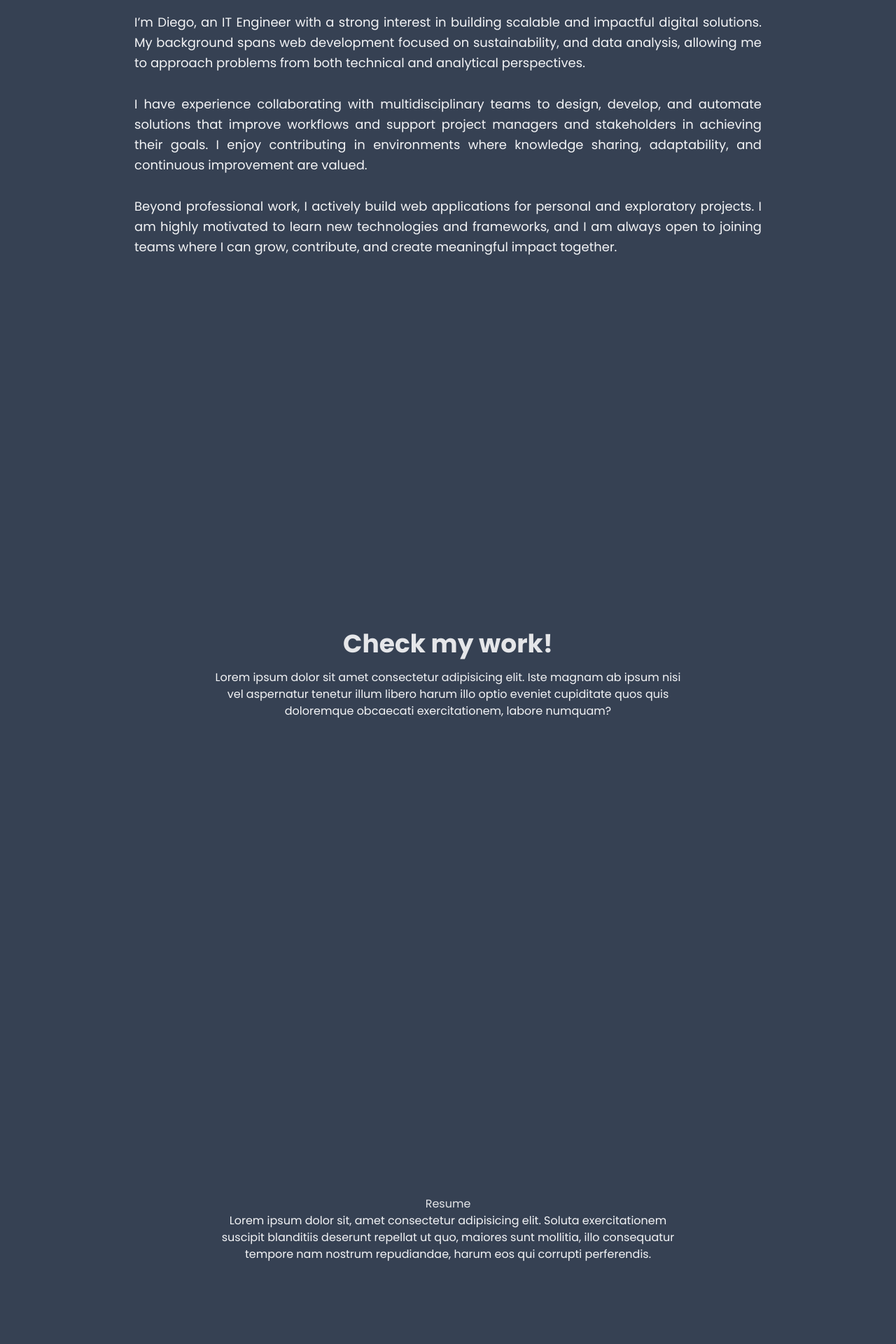
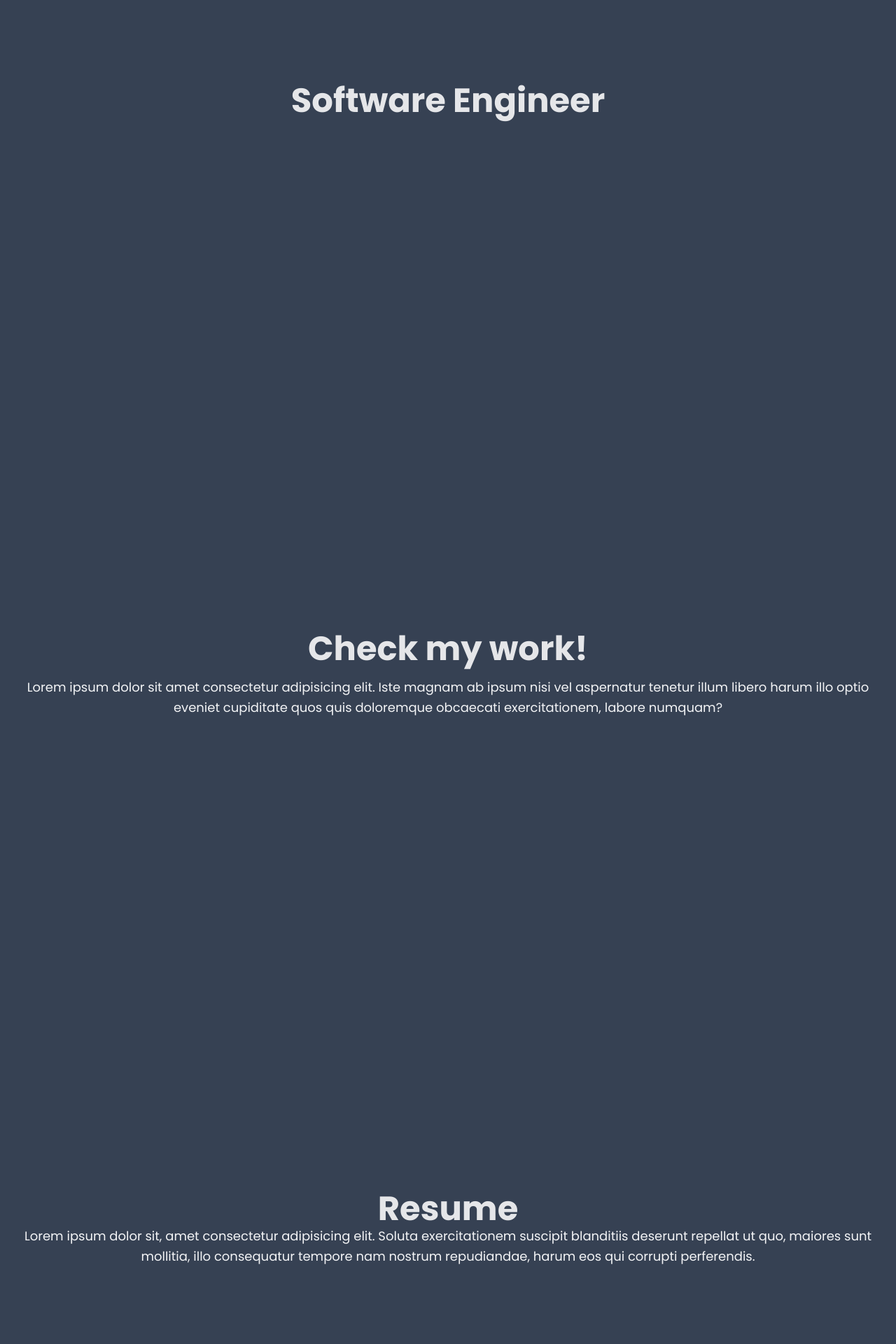
Before and after one commit to DiegoAOV02/Personal-Portfolio, a React (Vite) app: page / in a window 1280 px wide. Shown: the part 340-2260 px from the top of the page at 70% size. Built offline with nearby package versions, Linux system fonts and the light colour scheme.

Commit message:
feat: adjust components width
- adjust the components to take the full width of the screen
- update about section to implement new features

```diff
--- a/src/components/Header/Header.tsx
+++ b/src/components/Header/Header.tsx
@@ -30,7 +30,7 @@ const Header = () => {
           : "py-8 bg-transparent"
       }`}
     >
-      <div className="max-w-7xl mx-auto px-6 flex items-center justify-between">
+      <div className="w-full px-6 flex items-center justify-between">
         <Logo />
 
         <NavDesktop />
--- a/src/components/Sections/About.tsx
+++ b/src/components/Sections/About.tsx
@@ -2,31 +2,10 @@
 
 function About() {
   return (
-    <div className="min-h-screen flex flex-col justify-center items-center px-4 py-16 bg-gray-700">
+    <div className="min-h-screen w-full flex flex-col justify-center items-center px-6 py-16 bg-gray-700">
       {/* <TypingEffect /> */}
-      <h1 className="text-4xl md:text-5xl font-bold">
-        Welcome to my portfolio!
-      </h1>
+      <h1 className="text-4xl md:text-5xl font-bold">Software Engineer</h1>
       <div className="h-6" />
-      <p className="max-w-4xl text-justify text-gray-100 text-lg md:text-lg leading-relaxed">
-        I’m Diego, an IT Engineer with a strong interest in building scalable
-        and impactful digital solutions. My background spans web development
-        focused on sustainability, and data analysis, allowing me to approach
-        problems from both technical and analytical perspectives.
-        <br />
-        <br />
-        I have experience collaborating with multidisciplinary teams to design,
-        develop, and automate solutions that improve workflows and support
-        project managers and stakeholders in achieving their goals. I enjoy
-        contributing in environments where knowledge sharing, adaptability, and
-        continuous improvement are valued.
-        <br />
-        <br />
-        Beyond professional work, I actively build web applications for personal
-        and exploratory projects. I am highly motivated to learn new
-        technologies and frameworks, and I am always open to joining teams where
-        I can grow, contribute, and create meaningful impact together.
-      </p>
     </div>
   );
 }
--- a/src/components/Sections/Projects.tsx
+++ b/src/components/Sections/Projects.tsx
@@ -1,8 +1,8 @@
 function Projects() {
   return (
-    <div className="min-h-screen flex flex-col justify-center items-center px-4 py-16 bg-gray-700">
-      <h1 className="p-4 text-3xl md:text-4xl font-bold">Check my work!</h1>
-      <p className="max-w-2xl text-center text-gray-100">
+    <div className="min-h-screen w-full flex flex-col justify-center items-center px-6 py-16 bg-gray-700">
+      <h1 className="p-4 text-4xl md:text-5xl font-bold">Check my work!</h1>
+      <p className="w-full text-center text-gray-100 text-lg md:text-lg leading-relaxed">
         Lorem ipsum dolor sit amet consectetur adipisicing elit. Iste magnam ab
         ipsum nisi vel aspernatur tenetur illum libero harum illo optio eveniet
         cupiditate quos quis doloremque obcaecati exercitationem, labore
--- a/src/components/Sections/Resume.tsx
+++ b/src/components/Sections/Resume.tsx
@@ -1,8 +1,8 @@
 function Resume() {
   return (
-    <div className="min-h-screen flex flex-col justify-center items-center px-4 py-16 bg-gray-700">
-      <h1 className="">Resume</h1>
-      <p className="max-w-2xl text-center text-gray-100">
+    <div className="min-h-screen w-full flex flex-col justify-center items-center px-6 py-16 bg-gray-700">
+      <h1 className="text-4xl md:text-5xl font-bold">Resume</h1>
+      <p className="w-full text-center text-gray-100 text-lg md:text-lg leading-relaxed">
         Lorem ipsum dolor sit, amet consectetur adipisicing elit. Soluta
         exercitationem suscipit blanditiis deserunt repellat ut quo, maiores
         sunt mollitia, illo consequatur tempore nam nostrum repudiandae, harum
```
